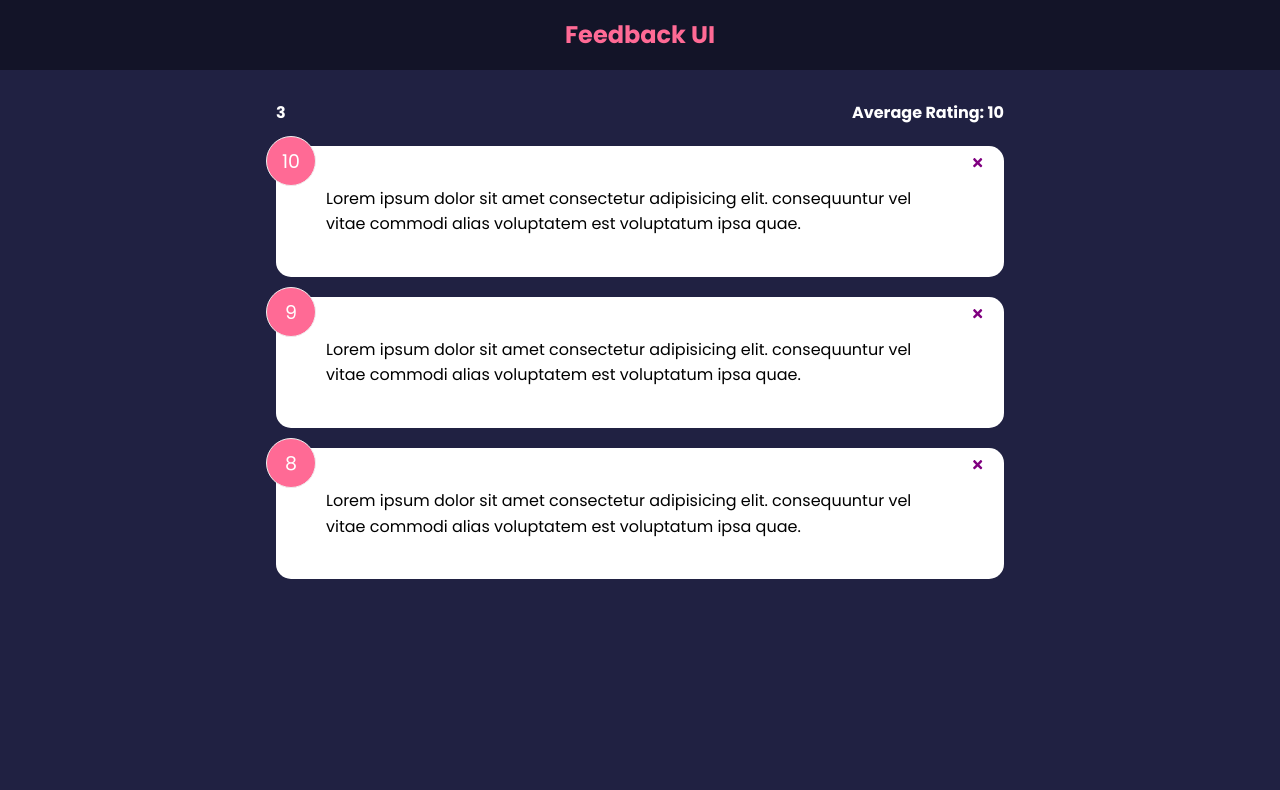
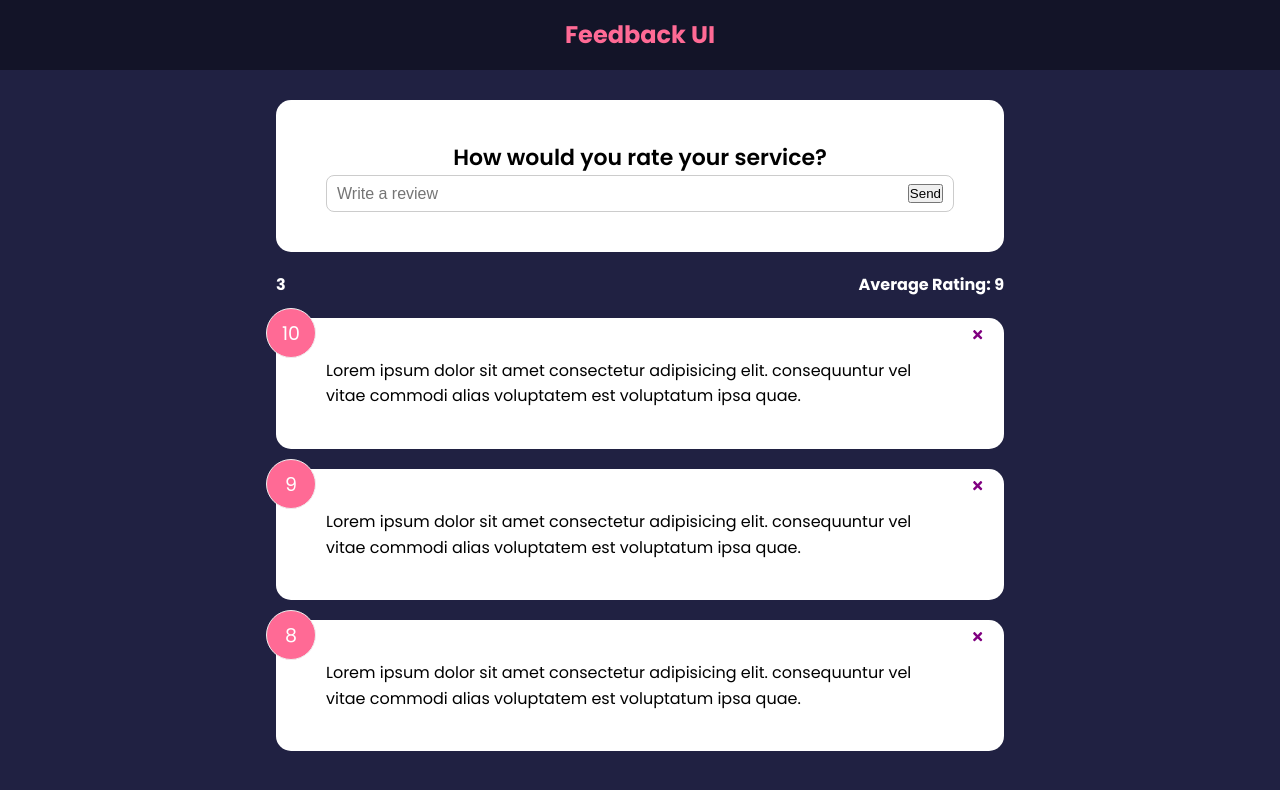
Before and after one commit to insideseanshead/feedback-app, a React (Create React App) app: page / in a window 1280 px wide. Shown: the top 790 px of the page. Built offline with nearby package versions, Linux system fonts and the light colour scheme.

Commit message:
created submission form

```diff
--- a/src/App.js
+++ b/src/App.js
@@ -4,6 +4,7 @@
 import FeedbackList from "./components/FeedbackList";
 import FeedbackData from "./data/FeedbackData";
 import FeedbackStats from "./components/FeedbackStats";
+import FeedbackForm from "./components/FeedbackForm";
 
 function App() {
     const [feedback, setFeedback] = useState(FeedbackData)
@@ -18,6 +19,7 @@
     <>
       <Header />
       <div className="container">
+        <FeedbackForm />
         <FeedbackStats feedback={feedback} />
         <FeedbackList feedback={feedback} handleDelete={deleteFeedback} />
       </div>
--- /dev/null
+++ b/src/components/FeedbackForm.js
@@ -0,0 +1,26 @@
+import React from 'react'
+import { useState } from 'react'
+import Card from './shared/Card'
+
+export const FeedbackForm = () => {
+    const [text,setText] = useState('')
+
+    const handleTextChange = (e) => {
+        setText(e.target.value)
+    }
+
+    return (
+        <Card>
+            <form>
+                <h2>How would you rate your service?</h2>
+                {/* TODO: rating select component */}
+                <div className='input-group'>
+                    <input onChange={handleTextChange} type='text' placeholder='Write a review' value={text} />
+                    <button type='submit'>Send</button>
+                </div>
+            </form>
+        </Card>
+    )
+}
+
+export default FeedbackForm
--- a/src/components/FeedbackStats.js
+++ b/src/components/FeedbackStats.js
@@ -1,12 +1,24 @@
 import React from "react"
+import PropTypes from 'prop-types'
 
 function FeedbackStats({feedback}) {
+    // Calculate Ratings Avg
+    let average = feedback.reduce((acc, cur) => {
+        return acc + cur.rating
+    }, 0) / feedback.length
+
+    average = average.toFixed(1).replace(/[.,]0$/, '')
+
     return (
         <div className='feedback-stats'>
             <h4>{feedback.length}</h4>
-            <h4>Average Rating: 10</h4>
+            <h4>Average Rating: {isNaN(average) ? 0 : average}</h4>
         </div>
     )
 }
 
+FeedbackStats.propTypes = {
+    feedback: PropTypes.array.isRequired
+}
+
 export default FeedbackStats
```
